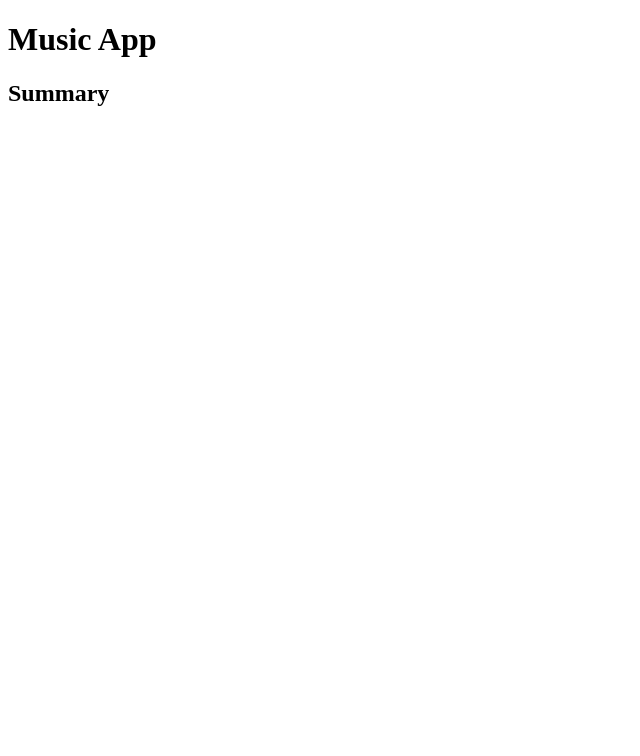
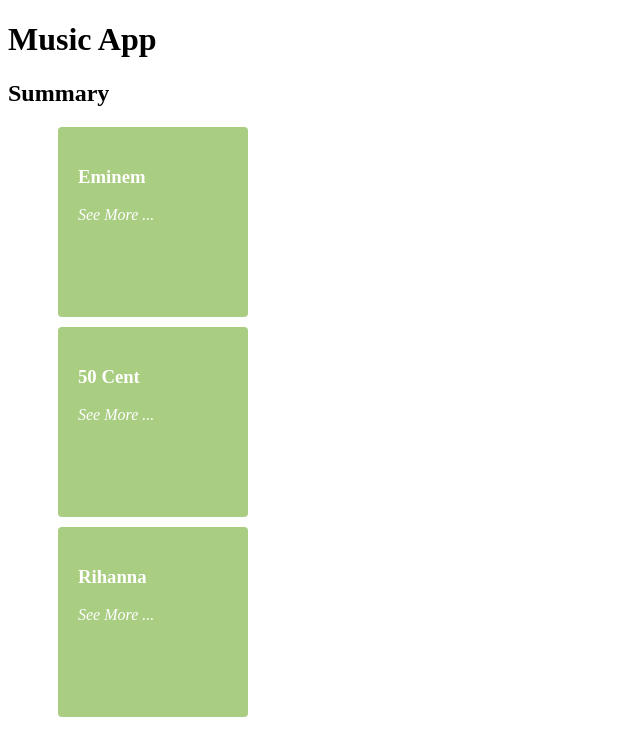
Before and after one commit to hamsamuxumed/Music-App--React, a React app: page / in a window 1280 px wide. Shown: the top 756 px of the page, without its empty margins (0-640 px from the left). Built offline with nearby package versions, Linux system fonts and the light colour scheme.

Commit message:
add SummaryCard component and storybook Card

```diff
--- a/src/App.jsx
+++ b/src/App.jsx
@@ -1,5 +1,5 @@
 import React from "react";
-import Summary from "./components/SummaryCard"
+import { Summary } from "./components/SummaryCard"
 
 const App = () => {
     return (
--- a/src/components/Card/index.jsx
+++ b/src/components/Card/index.jsx
@@ -0,0 +1,16 @@
+import React, { useState } from 'react'
+import './style.css'
+
+export const Card = ({ size, artist, song }) => {
+    const [showSong, setShowSong] = useState(false)
+
+    const handleClick = () => {
+        return setShowSong(true)
+    }
+    return (
+        <div onMouseEnter={handleClick} className={`card ${size}`} >
+            <h3>{artist}</h3>
+            <em>{showSong ? song : "See More ..."}</em>
+        </div>
+    )
+}
--- /dev/null
+++ b/src/components/Card/style.css
@@ -0,0 +1,25 @@
+.card {
+    height: 150px;
+    width: 150px;
+    border-radius: 4px;
+    background-color: rgb(113, 172, 46);
+    color: white;
+    padding: 20px;
+    opacity: 0.6;
+    margin: 10px;
+}
+
+.card:hover {
+    opacity: 1;
+    cursor: pointer;
+}
+
+.card.small{
+    height: 100px;
+    width: 100px;
+}
+
+.card.large {
+    height: 200px;
+    width: 200px;
+}
--- a/src/components/SummaryCard.jsx
+++ b/src/components/SummaryCard.jsx
@@ -1,12 +1,24 @@
 import React from 'react';
+import { Card } from './Card'
 
-function Summary() {
+
+const music = [{
+    artist: "Eminem", song: "Not Afraid"
+}, {
+    artist: "50 Cent", song: "21 Questions"
+}, {
+    artist: "Rihanna", song: "Umberalla"
+}]
+
+
+
+export const Summary = () => {
+    const renderMusic = () => music.map((m, i) => <Card key={i} artist={m.artist} song={m.song} />)
     return (
         <div>
             <h2>Summary</h2>
+            <ol>{renderMusic()}</ol>
+
         </div>
     )
 }
-
-
-export default Summary
```
Also changed, not shown: 1 other file (tests, documents, lock files or other folders).
